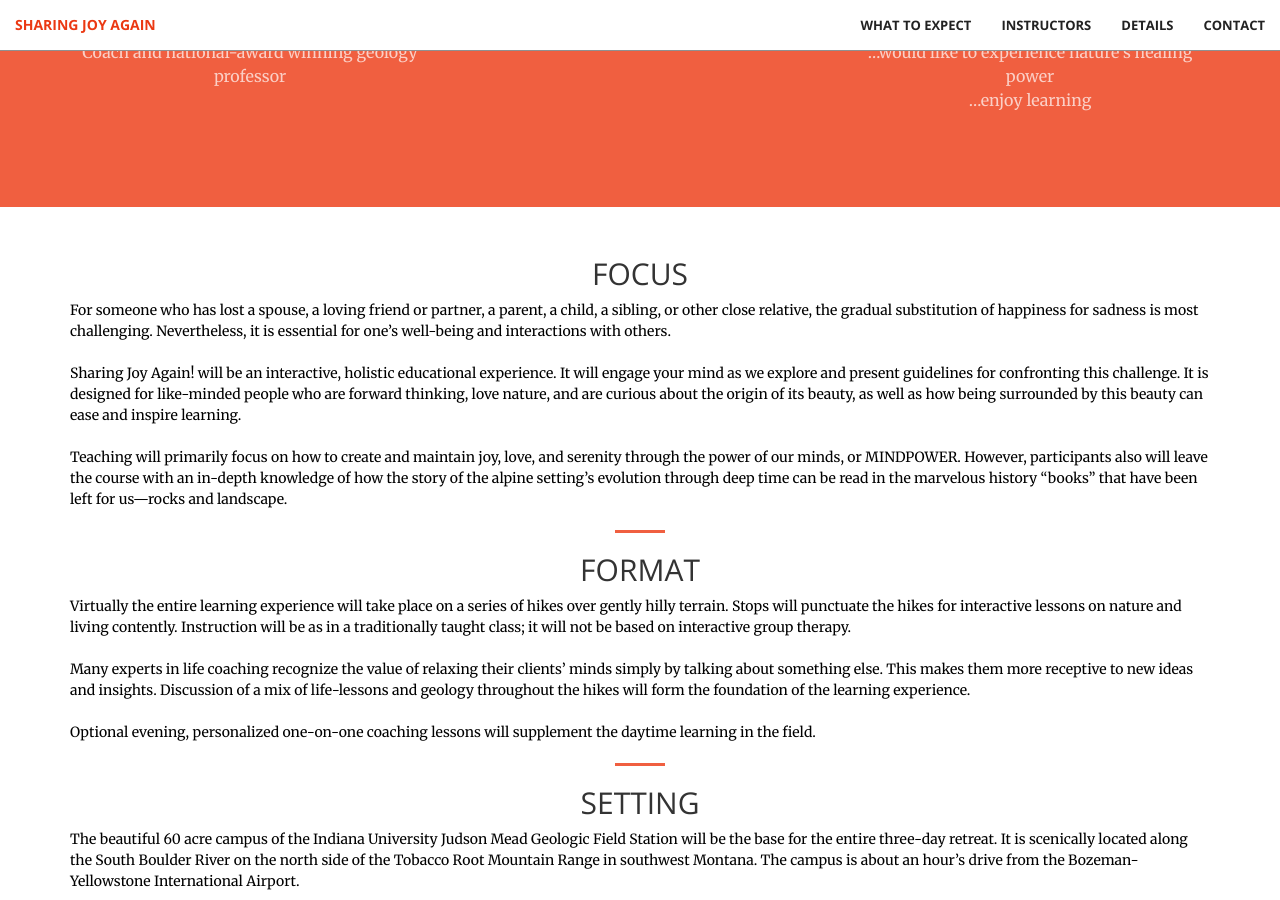
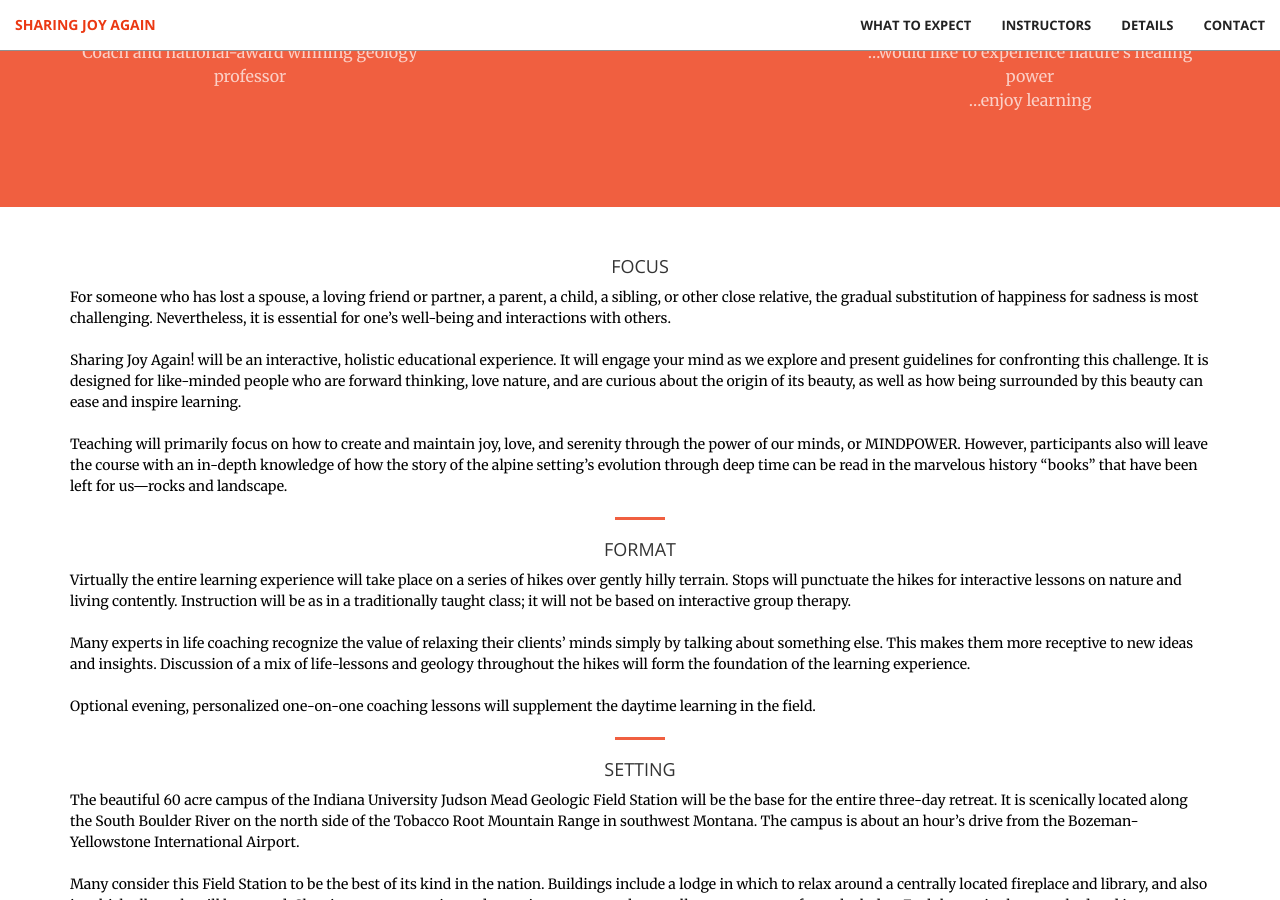
Before and after one commit to mattjohnsonco/joy, a Jekyll site: the page built from index.html, in a window 1280 px wide and 900 px high, scrolled down 830 px. Built offline with Jekyll 4.4.1, drawn with Linux system fonts in a browser that asks for light colours.

Commit message:
updates
Added instructor.html and made focus headers h4

```diff
--- a/_includes/focus.html
+++ b/_includes/focus.html
@@ -1,7 +1,7 @@
 <aside class="bg-white">
     <div class="container">
           <div id="focus">
-                <h2 class="section-heading text-center">FOCUS</h2>
+                <h4 class="section-heading text-center">FOCUS</h4>
                 <p>
                   For someone who has lost a spouse, a loving friend or partner, a parent, a child, a sibling, or other close relative, the gradual substitution of happiness for sadness is most challenging. Nevertheless, it is essential for one’s well-being and interactions with others.<br><br>
                   Sharing Joy Again! will be an interactive, holistic educational experience. It will engage your mind as we explore and present guidelines for confronting this challenge.  It is designed for like-minded people who are forward thinking,  love nature, and are curious about the origin of its beauty, as well as how being surrounded by this beauty can ease and inspire learning.<br><br>
@@ -10,7 +10,7 @@
            </div>
            <hr>
            <div id="format">
-              <h2 class="section-heading text-center">FORMAT</h2>
+              <h4 class="section-heading text-center">FORMAT</h4>
                 <p>
                   Virtually the entire learning experience will take place on a series of hikes over gently hilly terrain. Stops will punctuate the hikes for interactive lessons on nature and living contently. Instruction will be as in a traditionally taught class; it will not be based on interactive group therapy.
                 <br><br>Many experts in life coaching recognize the value of relaxing their clients’ minds simply by talking about something else. This makes them more receptive to new ideas and insights. Discussion of a mix of life-lessons and geology throughout the hikes will form the foundation of the learning experience.
@@ -18,7 +18,7 @@
                 </div>
                 <hr>
                     <div id="setting">
-                  <h2 class="section-heading text-center">SETTING</h2>
+                  <h4 class="section-heading text-center">SETTING</h4>
                   <p>
                     The beautiful 60 acre campus of the Indiana University Judson Mead Geologic Field Station will be the base for the entire three-day retreat. It is scenically located along the South Boulder River on the north side of the Tobacco Root Mountain Range in southwest Montana. The campus is about an hour’s drive from the Bozeman-Yellowstone International Airport.
                     <br><br>Many consider this Field Station to be the best of its kind in the nation. Buildings include a lodge in which to relax around a centrally located fireplace and library, and also in which all meals will be served. Sleeping quarters are in modern private rooms a short walk across campus from the lodge. Each has a single queen bed and its own bathroom and shower.
@@ -27,7 +27,7 @@
                 </div>
                 <hr>
                       <div id="participants">
-                           <h2 class="section-heading text-center">PARTICIPANTS</h2>
+                           <h4 class="section-heading text-center">PARTICIPANTS</h4>
                            <p>
                             WHO SHOULD PARTICIPATE?
                             Sharing Joy Again! will benefit most those who have successfully navigated a period of relatively intense immediate grief following a loss. However, they still might possess related  emotional needs and are looking for a path to help them transition into a more satisfying life style.
```
Also changed, not shown: _includes/instructors.html (added, +17 -0 lines).
